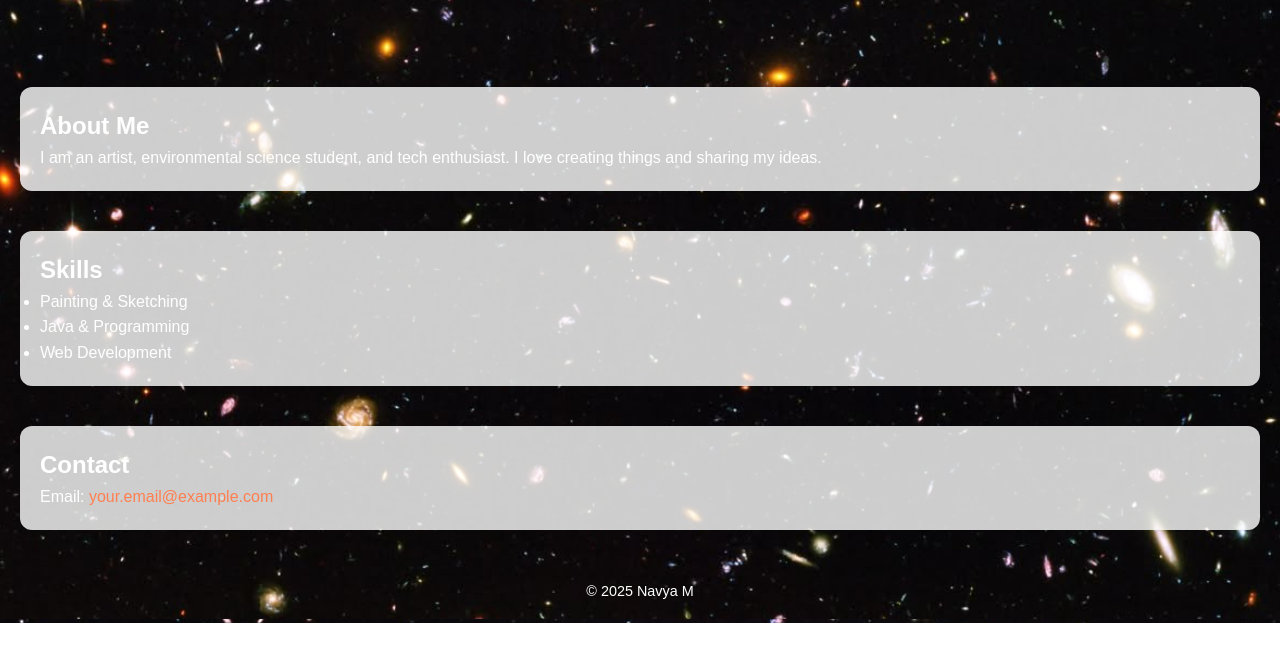
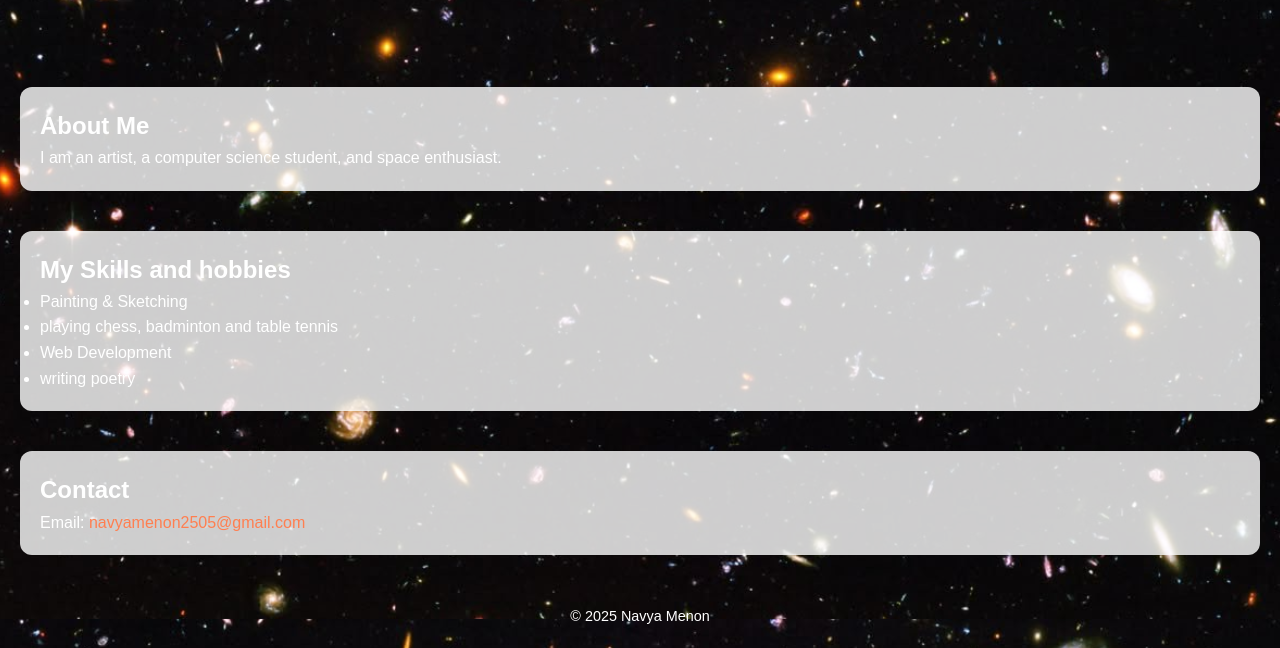
Before and after one commit to navyamenon25/acm-webdev, a plain HTML site: page index.html in a window 1280 px wide. Shown: the part 181-829 px from the top of the page. Before the commit the page ends 804 px from the top, so only its background shows below. Drawn offline with Linux system fonts and the light colour scheme.

Commit message:
Update personal details in index.html

```diff
--- a/index.html
+++ b/index.html
@@ -3,7 +3,7 @@
 <head>
     <meta charset="UTF-8">
     <meta name="viewport" content="width=device-width, initial-scale=1.0">
-    <title>Navya M - Personal Page</title>
+    <title>Navya Menon - Personal Page</title>
     <link rel="stylesheet" href="style.css">
 </head>
 <body>
@@ -14,25 +14,26 @@
 
     <section id="about">
         <h2>About Me</h2>
-        <p>I am an artist, environmental science student, and tech enthusiast. I love creating things and sharing my ideas.</p>
+        <p>I am an artist, a computer science student, and space enthusiast.</p>
     </section>
 
     <section id="skills">
-        <h2>Skills</h2>
+        <h2>My Skills and hobbies</h2>
         <ul>
             <li>Painting & Sketching</li>
-            <li>Java & Programming</li>
+            <li>playing chess, badminton and table tennis</li>
             <li>Web Development</li>
+            <li>writing poetry</li>
         </ul>
     </section>
 
     <section id="contact">
         <h2>Contact</h2>
-        <p>Email: <a href="mailto:your.email@example.com">your.email@example.com</a></p>
+        <p>Email: <a href="https://mail.google.com">navyamenon2505@gmail.com</a></p>
     </section>
 
     <footer>
-        <p>&copy; 2025 Navya M</p>
+        <p>&copy; 2025 Navya Menon</p>
     </footer>
 </body>
 </html>
```
